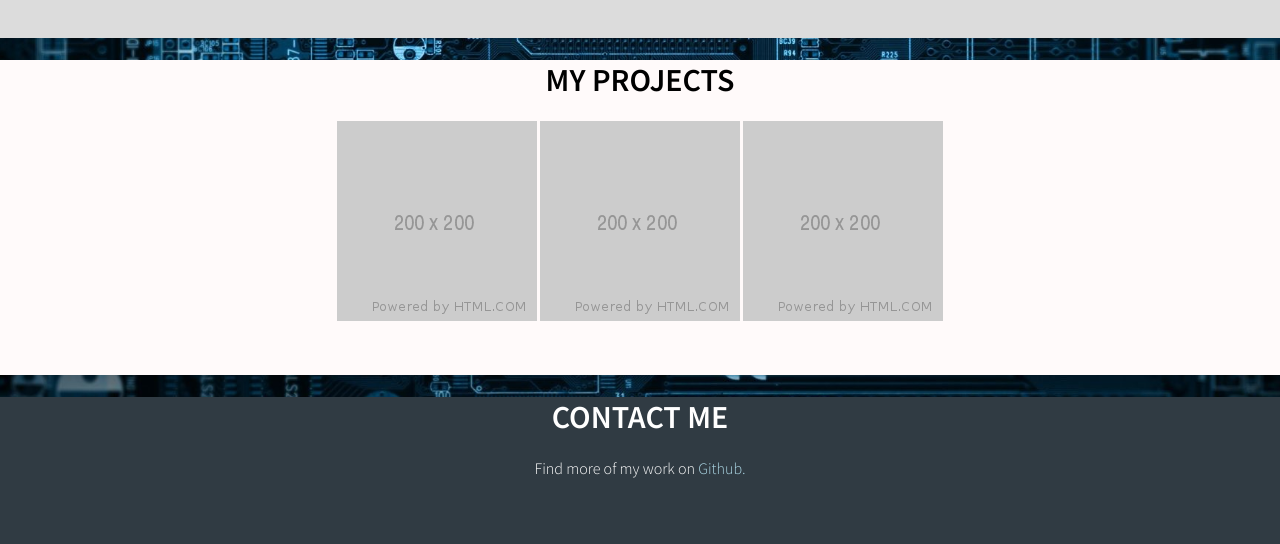
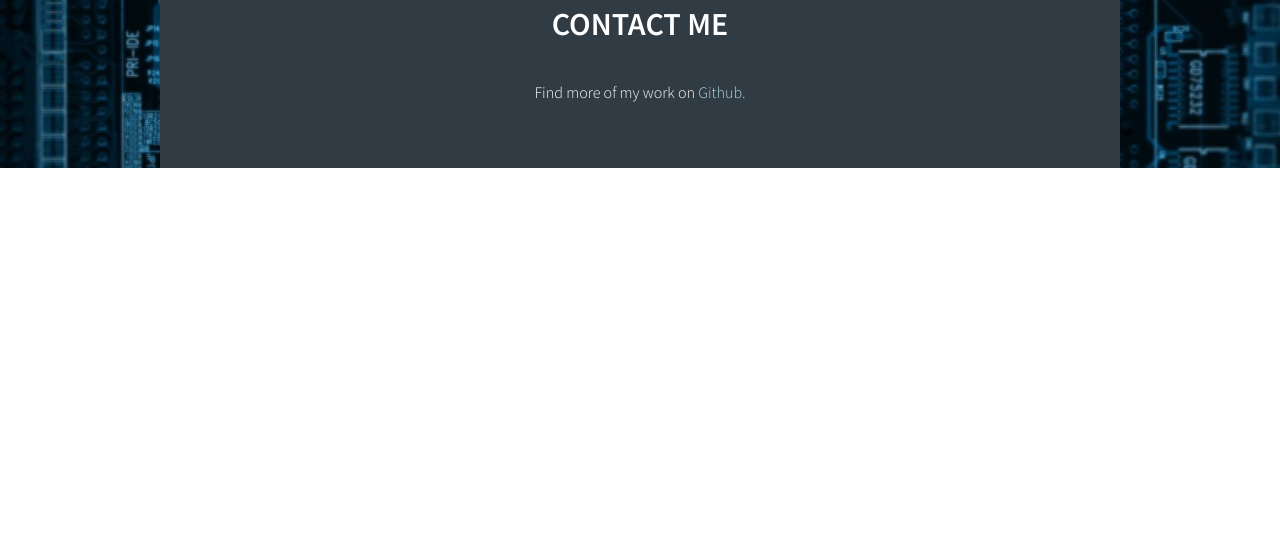
Before and after one commit to tghaffari/prep-portfolio, a plain HTML site: page index.html in a window 1280 px wide. Shown: the part 1254-1798 px from the top of the page. After the commit the page ends 1422 px from the top, so only its background shows below. Drawn offline with Linux system fonts and the light colour scheme; the site is published under a folder, as on GitHub Pages, so addresses that start at the root find nothing.

Commit message:
completed portfolio project

```diff
--- a/index.html
+++ b/index.html
@@ -4,7 +4,7 @@
   <title>Portfolio</title>
   <meta name="viewport" content="width=device-width, initial-scale=1.0">
   <link href="https://fonts.googleapis.com/css?family=Source+Sans+Pro:300,600&display=swap" rel="stylesheet">
-  <link href="/layout.css" rel="stylesheet">
+  <link href="layout.css" rel="stylesheet">
   <link href="styles.css" rel="stylesheet">
 </head>
 <body>
```
